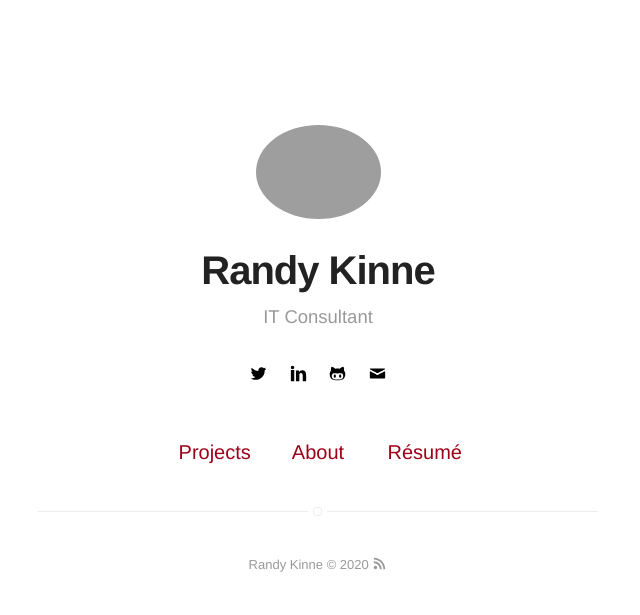
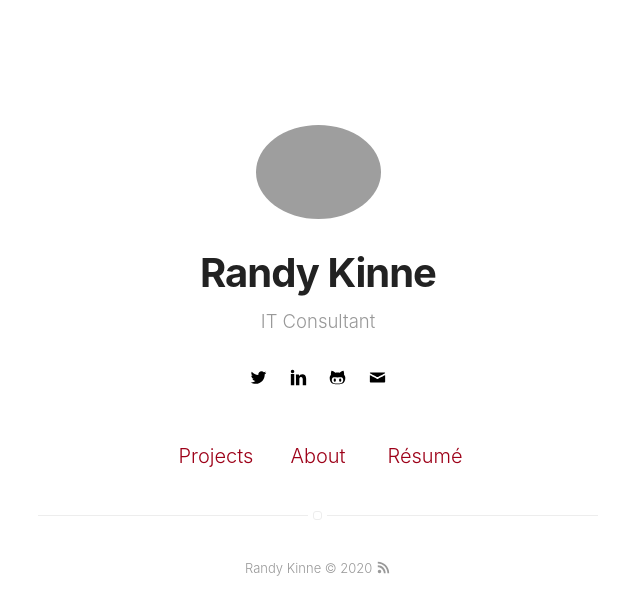
Before and after one commit to randykinne/randykinne.dev, a Jekyll site: the page built from index.html, in a window 1280 px wide. Shown: the top 615 px of the page, without its empty margins (322-962 px from the left). Built offline with Jekyll 4.4.1, drawn with Linux system fonts in a browser that asks for light colours.

Commit message:
Change font faces

```diff
--- a/_sass/base/general.sass
+++ b/_sass/base/general.sass
@@ -3,7 +3,7 @@ body, html
 
 body
 	line-height: 1
-	font: 16px $fontSans
+	font: 16px $fontBodySans
 	color: $alpha
 
 h1, h2, h3, h4
--- a/_sass/base/variables.sass
+++ b/_sass/base/variables.sass
@@ -1,4 +1,5 @@
-$fontSans: "Helvetica Neue", Helvetica, Arial, sans-serif
+$fontSans: "Poppins",-apple-system,system-ui,BlinkMacSystemFont,"Segoe UI",Roboto
+$fontBodySans: "Muli",-apple-system,system-ui,BlinkMacSystemFont,"Segoe UI",Roboto
 $fontMonospace: "Consolas", Liberation Mono, Menlo, Courier, monospace
 
 $alpha: #666
```
